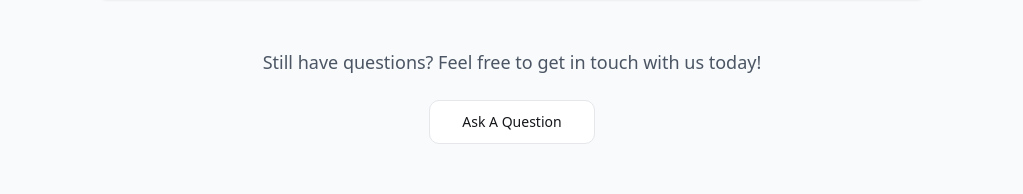
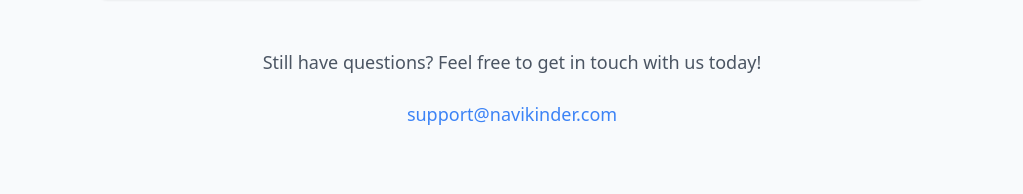
Before and after one commit to elishawaldman/Navikinder, a React (Vite) app: page / in a window 1280 px wide. Shown: the part 5106-5300 px from the top of the page, without its empty margins (128-1151 px from the left). Built offline with nearby package versions, Linux system fonts and the light colour scheme.

Commit message:
change faq button to support email address

```diff
--- a/src/components/FAQSection.tsx
+++ b/src/components/FAQSection.tsx
@@ -83,9 +83,9 @@
           <p className="text-lg text-gray-600 mb-6">
             Still have questions? Feel free to get in touch with us today!
           </p>
-          <Button variant="outline" size="lg">
-            Ask A Question
-          </Button>
+          <p className="text-lg font-medium text-brand-blue">
+            support@navikinder.com
+          </p>
         </div>
       </div>
     </section>
```
